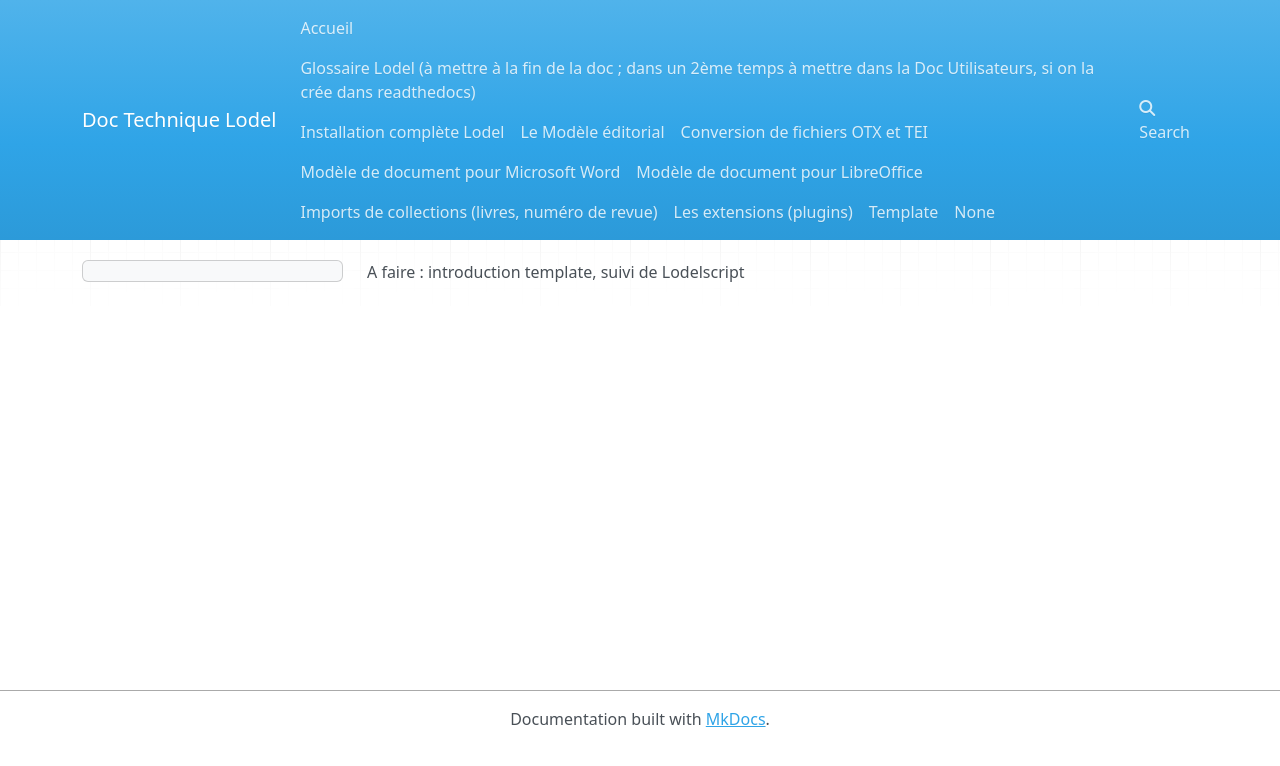
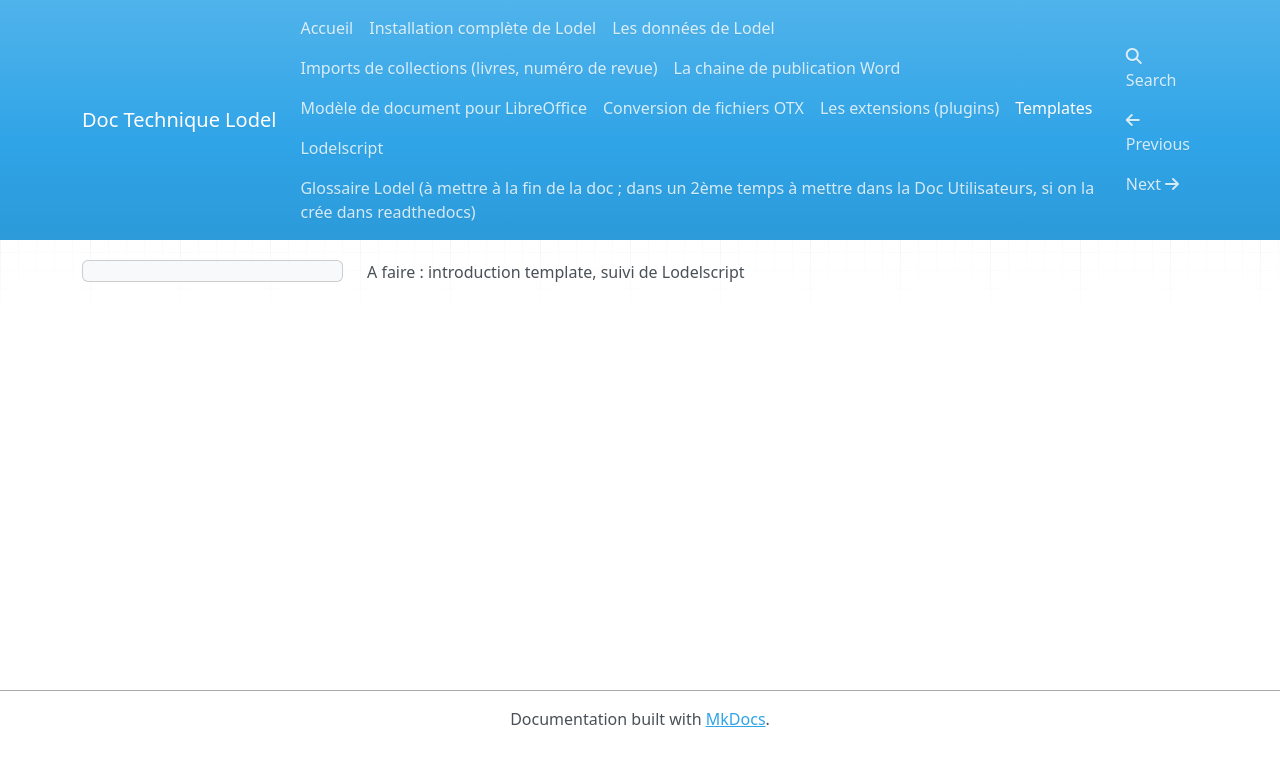
Before and after one commit to ValentinGeorgesDubost/Doc-Lodel, an MkDocs documentation site: the page built from docs/Templates.md, in a window 1280 px wide. Shown: the top 766 px of the page. Built offline with MkDocs 1.6.1, drawn with Linux system fonts in a browser that asks for light colours; nearby versions of some CDN libraries; old or Windows-style settings are respelled for this version of MkDocs.

Commit message:
Update mkdocs.yml

```diff
--- a/mkdocs.yml
+++ b/mkdocs.yml
@@ -1,14 +1,14 @@
 site_name: Doc Technique Lodel
 
 pages:
-- Accueil: 'index.md'
+- Accueil: 'vuedensemble.md'
+- Installation complète de Lodel: 'installer lodel.md'
+- Les données de Lodel: 'Modèle éditorial.md'
+- Imports de collections (livres, numéro de revue): 'METS.md'
+- La chaine de publication Word: 'Modèle de document pour Microsoft Word.md'
+- 'Modèle de document pour LibreOffice.md'
+- Conversion de fichiers OTX: 'OTX.md'
+- Les extensions (plugins): 'Plugins.md'
+- 'Templates.md'
+- Lodelscript.md
 - 'Glossaire.md'
-- Installation complète Lodel: 'installer lodel.md'
-- 'Modèle éditorial.md'
-- Conversion de fichiers OTX et TEI: 'OTX.md'
-- 'Modèle de document pour Microsoft Word.md'
-- 'Modèle de document pour LibreOffice.md'
-- Imports de collections (livres, numéro de revue): 'METS.md'
-- Les extensions (plugins): 'Plugins.md'
-- Template: 'Lodelscript.md'
-- 'Lodel pour Openedition.md'
```
